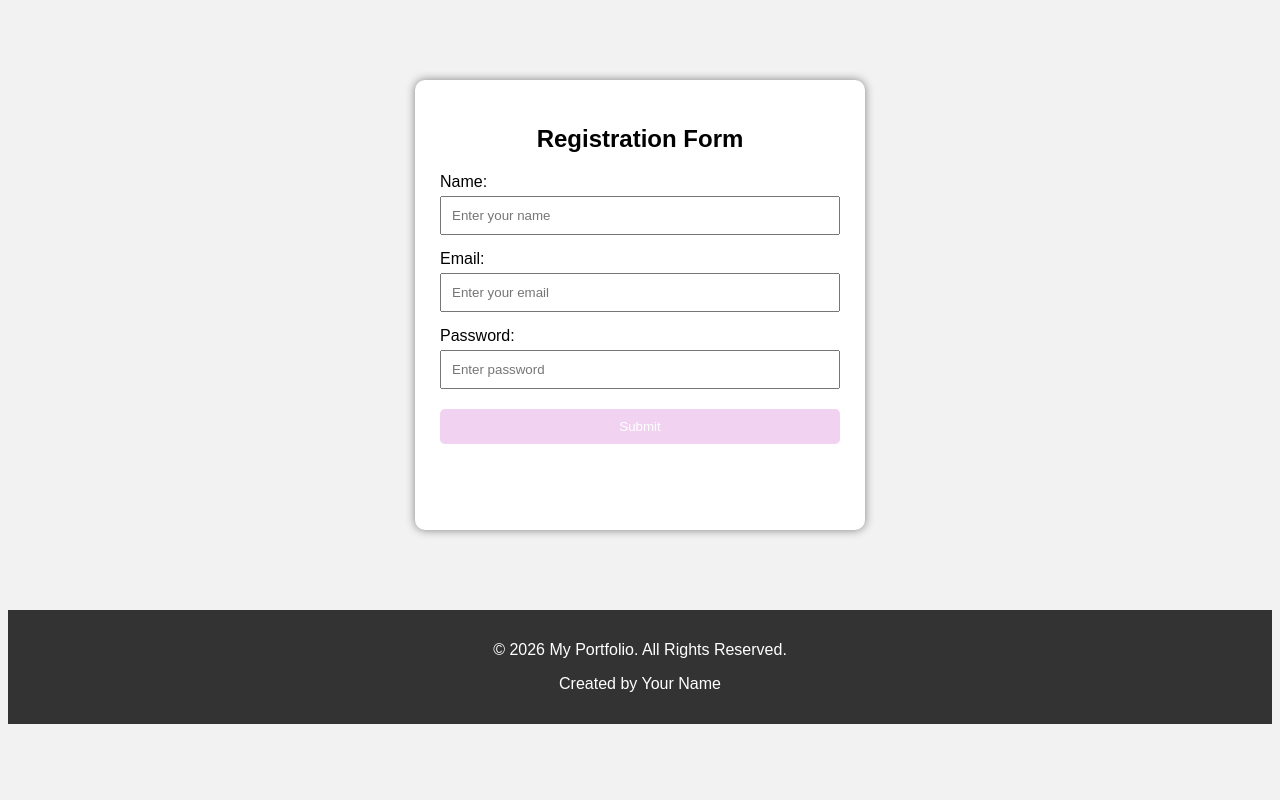
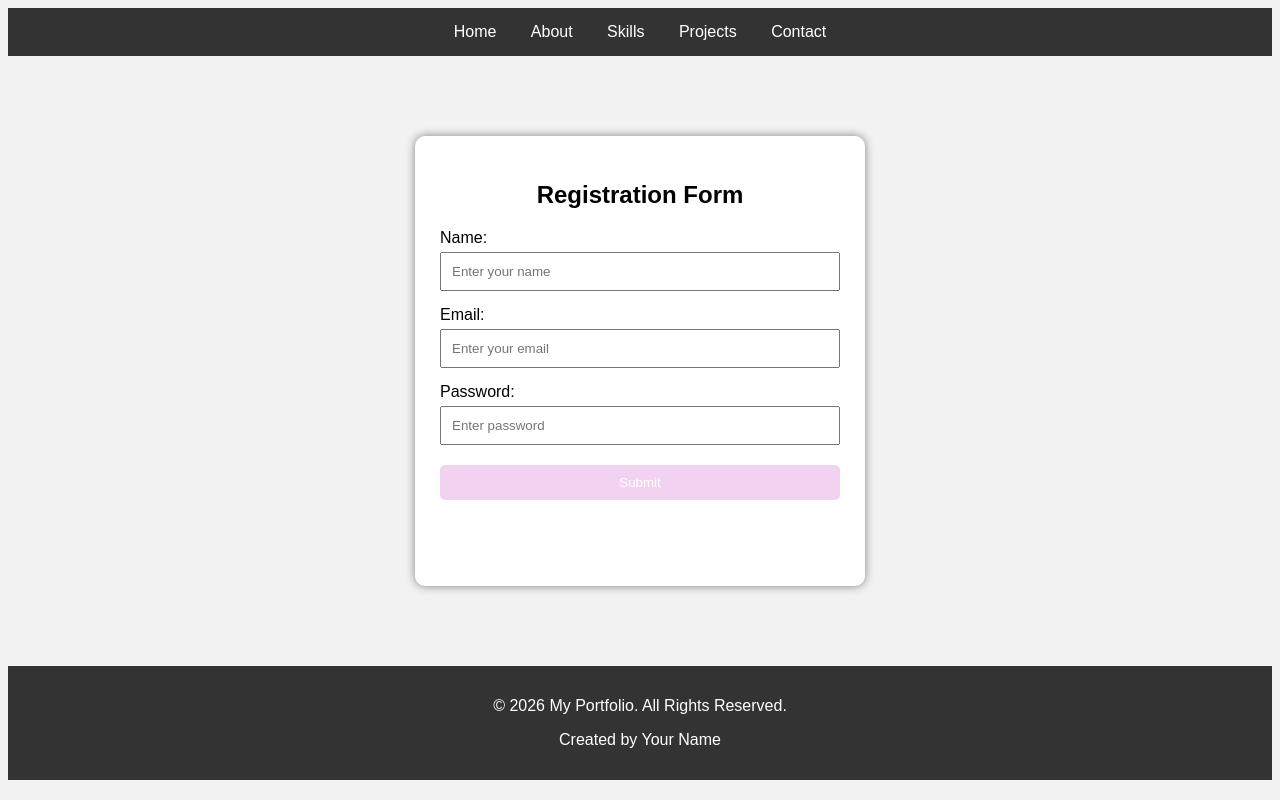
Before and after one commit to iamsakshi3006/GitHub-practical-test, a plain HTML site: page index.html in a window 1280 px wide. Drawn offline with Linux system fonts and the light colour scheme.

Commit message:
Update index.html

```diff
--- a/index.html
+++ b/index.html
@@ -5,7 +5,13 @@
     <link rel="stylesheet" href="style.css">
 </head>
 <body>
-
+<nav>
+    <a href="#home">Home</a>
+    <a href="#about">About</a>
+    <a href="#skills">Skills</a>
+    <a href="#projects">Projects</a>
+    <a href="#contact">Contact</a>
+</nav>
     <div class="form-container">
         <h2>Registration Form</h2>
 
```
